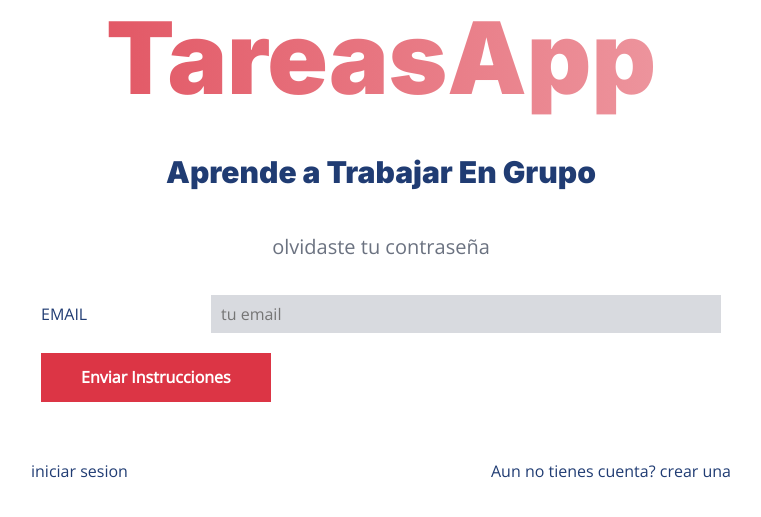
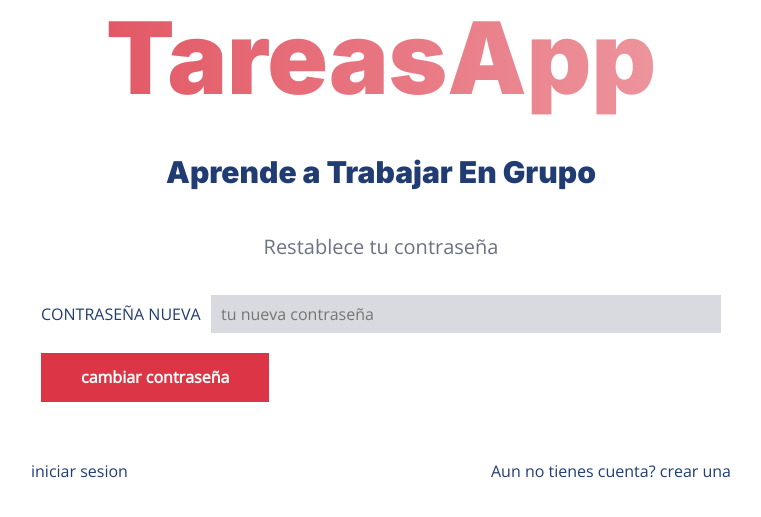
Before and after one commit to MilianoSoft/mini_trello, a PHP site: template views/auth/restablecer.php in a window 1280 px wide. Shown: the top 517 px of the page, without its empty margins (259-1020 px from the left). Run offline with PHP 8.4, Linux system fonts and the light colour scheme; the template is opened without the code that fills it, so the values that code supplies are empty.

Commit message:
se corrigieron las rutas de las pagina de login, crear, olvide,restablecer

```diff
--- a/views/auth/olvide.php
+++ b/views/auth/olvide.php
@@ -23,7 +23,7 @@
         </form>
         <div class="acciones">
             <a href="/">iniciar sesion</a>
-            <a href="/olvide">Aun no tienes cuenta? crear una</a>
+            <a href="/crear">Aun no tienes cuenta? crear una</a>
         </div>
     </div> <!-- contenedor sm -->
 
--- a/views/auth/restablecer.php
+++ b/views/auth/restablecer.php
@@ -2,28 +2,28 @@
 <?php include_once __DIR__. '/../templates/nombre-pagina.php';?>
 
     <div class="contenedor-sm">
-        <p class="descripcion-pagina">olvidaste tu contraseña</p>
+        <p class="descripcion-pagina">Restablece tu contraseña</p>
         <!-- agrego un formulario con el metodo post -->
-        <form class="formulario" method="POST" action="/olvide">
+        <form class="formulario" method="POST" action="/restablecer">
 
             <!-- email -->
         <div class="campo">
-                <label for="email">email</label>
+                <label for="email">contraseña nueva</label>
                 <input
-                    type="email"
-                    id="email"
-                    placeholder="tu email"
-                    name="email"
+                    type="password"
+                    id="passwor"
+                    placeholder="tu nueva contraseña"
+                    name="password"
                 >
 
             </div>
 
-            <input type="submit" class="boton" value="Enviar Instrucciones">
+            <input type="submit" class="boton" value="cambiar contraseña">
 
         </form>
         <div class="acciones">
             <a href="/">iniciar sesion</a>
-            <a href="/olvide">Aun no tienes cuenta? crear una</a>
+            <a href="/crear">Aun no tienes cuenta? crear una</a>
         </div>
     </div> <!-- contenedor sm -->
 
```
Also changed, not shown: controllers/LoginController.php (+5 -2 lines).
